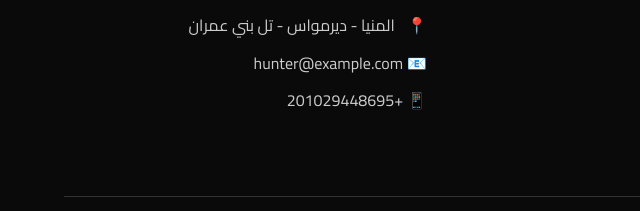
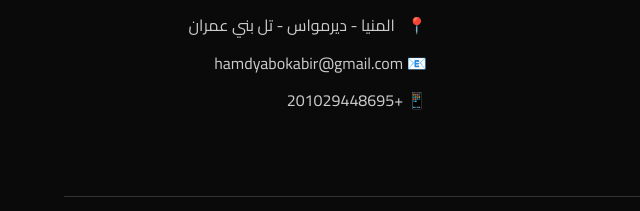
Before and after one commit to hamdyabokabir/7amdy-Hunter, a website built with Vite: page index.html in a window 1280 px wide. Shown: the part 3970-4181 px from the top of the page, 0-640 px from the left. Built offline with nearby package versions, Linux system fonts and the light colour scheme.

Commit message:
Update index.html
بعد التحديث الايميل

```diff
--- a/index.html
+++ b/index.html
@@ -239,7 +239,7 @@
                     <h4 data-translate="footer_contact_title">معلومات التواصل</h4>
                     <div class="contact-info">
                         <p>📍 <span data-translate="footer_location">المنيا - ديرمواس - تل بني عمران</span></p>
-                        <p>📧 hunter@example.com</p>
+                        <p>📧 hamdyabokabir@gmail.com</p>
                         <p>📱 +201029448695</p>
                     </div>
                 </div>
```
